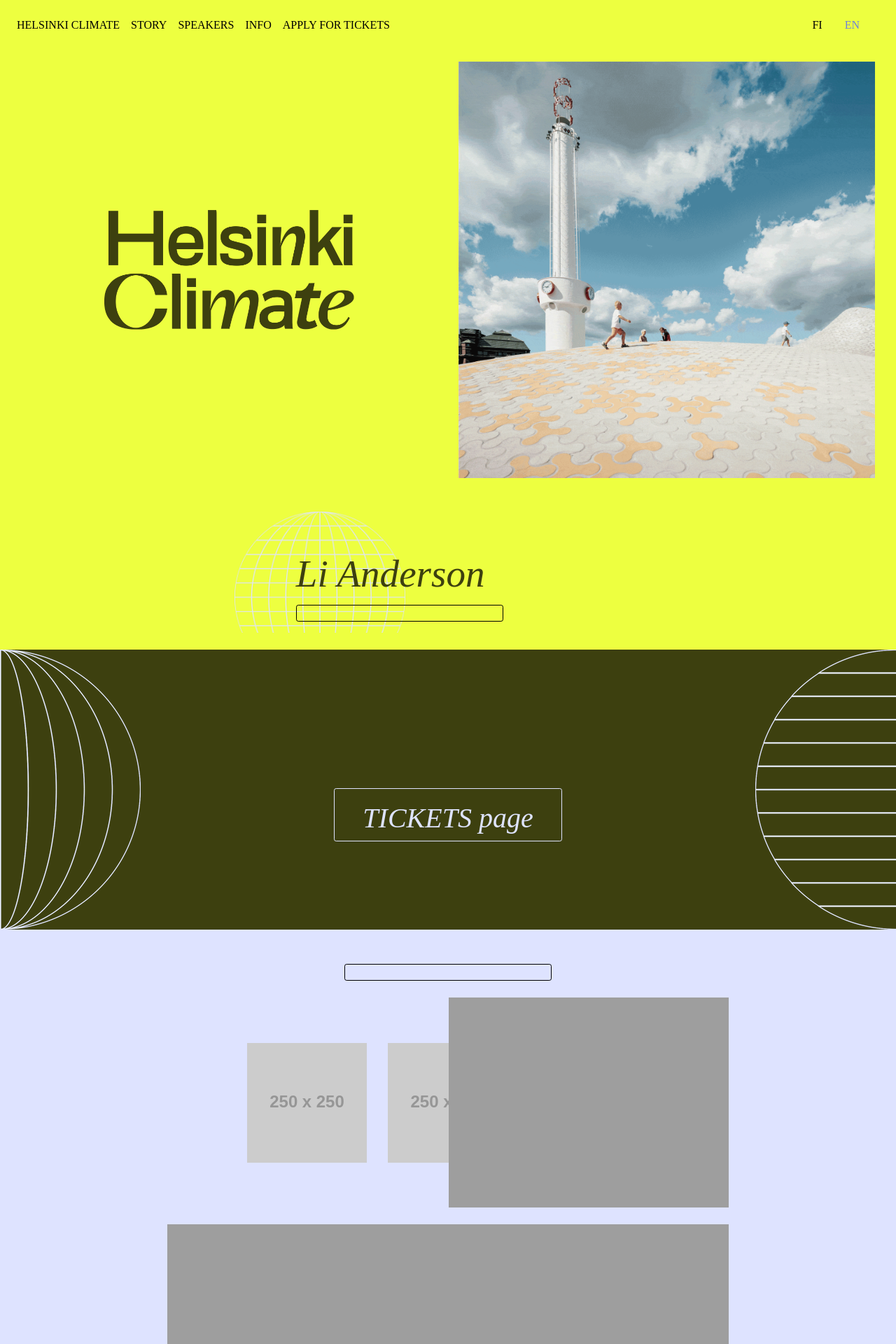
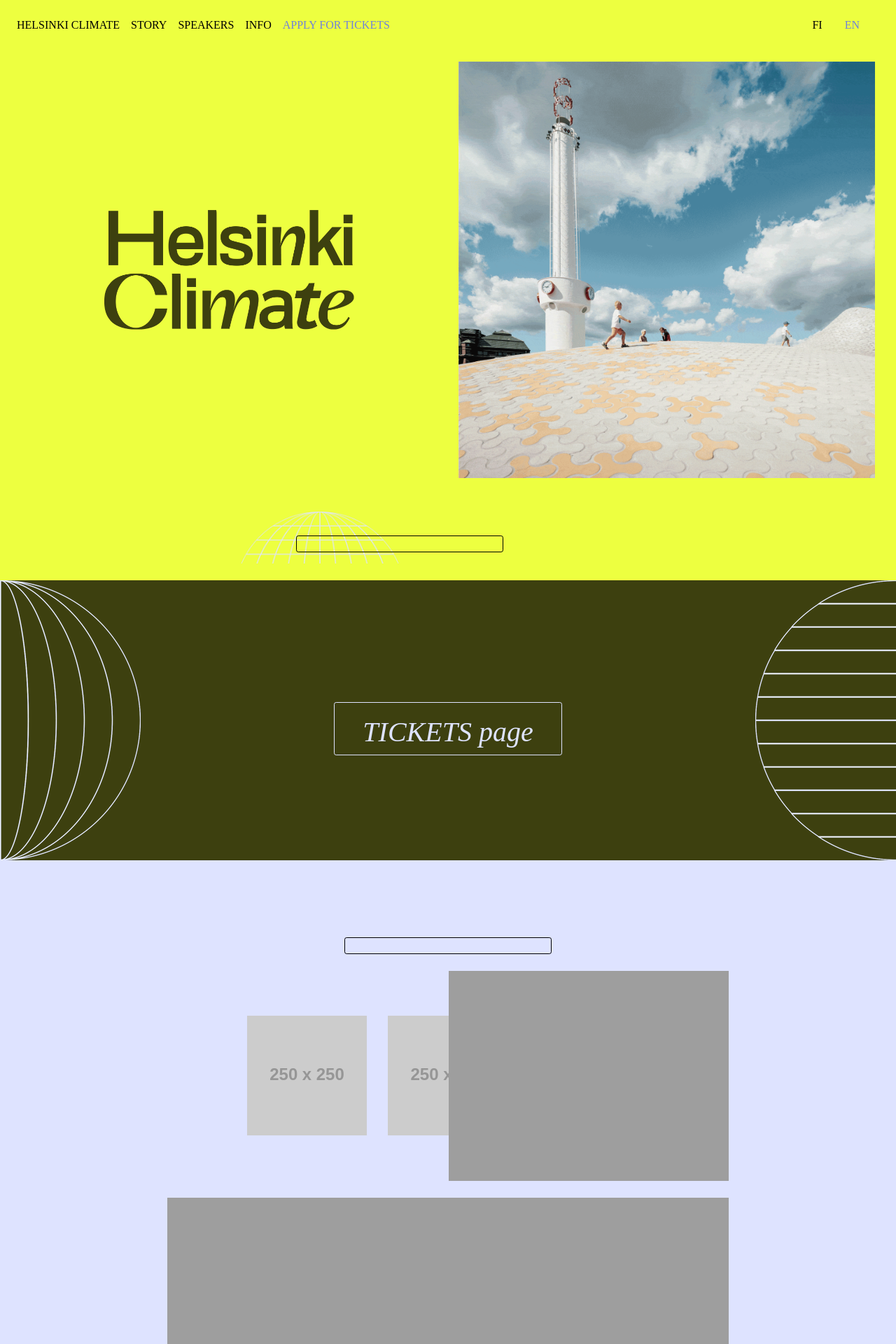
Before and after one commit to ilmastoveivi/helsinkiclimate-v2, a Jekyll site: the page built from tickets.md, in a window 1280 px wide. Shown: the top 1920 px of the page at 70% size. Built offline with Jekyll 4.4.1, drawn with Linux system fonts in a browser that asks for light colours; some web fonts are replaced.

Commit message:
Small font and style changes

```diff
--- a/_includes/home/intro.html
+++ b/_includes/home/intro.html
@@ -6,12 +6,12 @@
                 <div class="col-sm-12 col-xl-10">
                   <div class="text-sm-center text-xl-left mt-5">
                     <div class="intro-text">
-                      <div class="intro-text-header">
-                        {{site.data.speakers[page.lang][0].name}}
+                      <h2 class="intro-text-header">
+                        {{page.lets | markdownify}}
+                      </h2>
+                      <div class="intro-text">
+                        {{page.time-for-yes | markdownify}}
                       </div>
-                      <div class="intro-text">
-                          {{page.time-for-yes | markdownify}}
-                        </div>
                     </div>
                     <div class="mt-3">
                         <a href="{{ page.about_link }}" class="page-scroll btn btn-xl">{{page.about-event}}</a>
--- a/_includes/home/organisers.html
+++ b/_includes/home/organisers.html
@@ -36,6 +36,10 @@
                 <img src="/resources/img/logos/gofore_logo_white.png" id="gofore" class="img-responsive img-centered"
                     alt="" />
         </div>
+        <div class="col-md-3 col-sm-6">
+                <img src="/resources/img/logos/helsinki_kaupunki.png" id="helsinki" class="img-responsive img-centered"
+                    alt="" />
+        </div>
     </div>
     <div class="organisers-bottom row text-center">
         <div class="col-md-12 col-sm-12 ">
--- a/_includes/home/talk_show.html
+++ b/_includes/home/talk_show.html
@@ -3,7 +3,7 @@
           <div class="align-self-center">
             <img src="/resources/img/helsinki_climate_globe_left_side.png"  class="img-fluid">
           </div>
-            <div id="talk-text-container" class="text-center mt-5 align-self-center">
+            <div id="talk-text-container" class="text-center align-self-center">
               <div class="intro-text mb-4">
                   <h2 class="intro-text-header">
                       {{page.we-want-you-part}}
--- a/css/style.scss
+++ b/css/style.scss
@@ -17,6 +17,8 @@
 $talk-show-color :#3d400f;
 $body-font: "titling-gothic-fb";
 $secondary-font: "adobe-caslon-pro";
+$gothic-medium: 500;
+$gothic-regular: 300;
 
 
 html {
@@ -39,7 +41,7 @@
   overflow-x: hidden;
   font-family: $body-font;
   font-style: normal;
-  font-weight: 300;
+  font-weight: $gothic-regular;
   color: $talk-show-color;
   h1, h2 {
     font-weight: 500;
@@ -110,7 +112,7 @@
 .navbar-custom .nav-item.active .nav-link,
 .navbar-custom .nav-item:focus .nav-link,
 .navbar-custom .nav-item:hover .nav-link {
-  color: black;
+  color: #7082D9;
 }
 
 /* Italic text between the intro-lead-in */
@@ -137,7 +139,7 @@
   line-height: 1.5;
 }
 h2 {
-  margin-bottom: 0.75em;
+  margin-bottom: 0.75rem;
 }
 
 .event-date {
@@ -235,6 +237,18 @@
 
 #event-date {
   background-color: $secondary-color;
+}
+
+.speaker-name{
+  font-weight: $gothic-medium;
+}
+
+.speaker-title {
+  font-family: $secondary-font;
+}
+
+.speaker-description {
+  font-weight: $gothic-regular;
 }
 
 .speaker-element {
@@ -391,6 +405,9 @@
 }
 
 // are you with us section
+#are-you-with-us {
+  padding-top: 6rem;
+}
 .top-earth-blue {
   background-color: $light-blue-color;
   background-image: url('../resources/img/top_earth_blue.png');
@@ -417,11 +434,13 @@
 
 // speakers
 #speakers .content-container{
-  max-width: 1000px;
+  max-width: 1300px;
 }
 
-#speakers, #about h1 {
-  text-transform: uppercase;
+#speakers, #about{
+  h1 {
+    text-transform: uppercase;
+  }
 }
 
 #speakers-footer {
```
